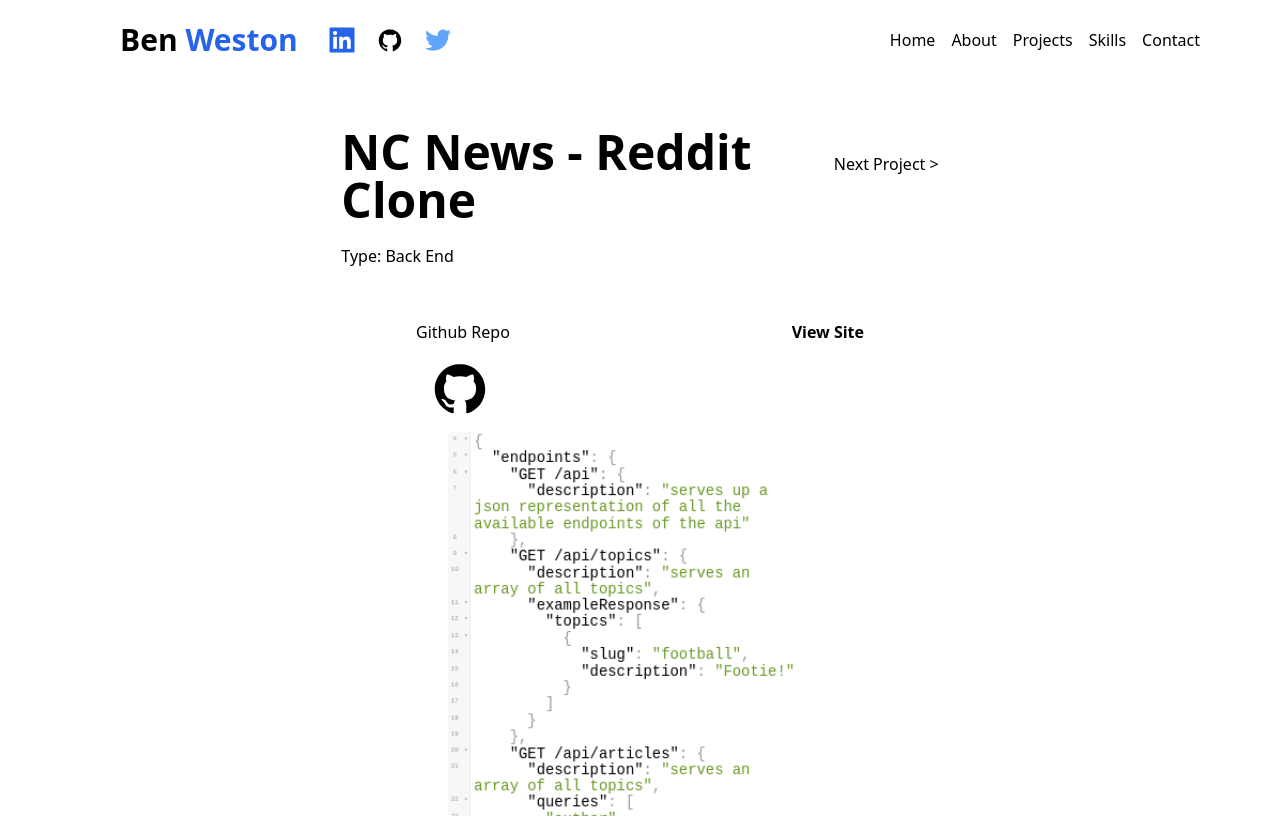
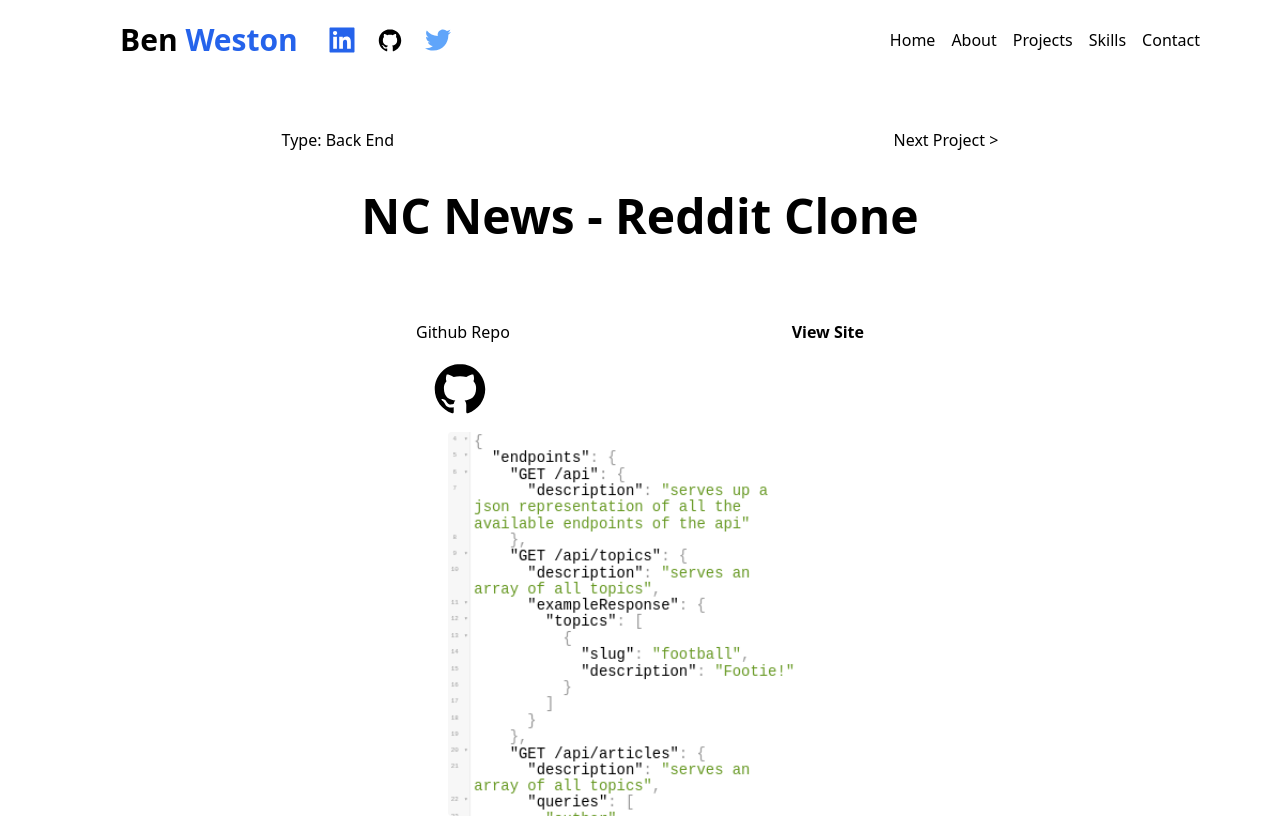
Before and after one commit to benwestondigital/next-portfolio, a Next.js app: page /projects/reddit-back in a window 1280 px wide. Shown: the top 818 px of the page. Built offline with nearby package versions, Linux system fonts and the light colour scheme.

Commit message:
move title down and edit width formatting

```diff
--- a/pages/projects/[slug].js
+++ b/pages/projects/[slug].js
@@ -49,17 +49,17 @@ const ProjectPage = ({ frontmatter, content, paths }) => {
 
   return (
     <div className='flex flex-col justify-between items-center md:mx-20 p-10 pt-20 md:pt-32 md:p-28'>
-      <div className='flex justify-between items-baseline h-48 mx-2 w-full md:w-2/3'>
-        <div className='flex flex-col justify-between items-start h-32'>
-          <h1 className='mb-5 font-bold text-3xl md:text-5xl min-w-fit'>
-            {frontmatter.title}
-          </h1>
+        <div className='flex justify-between w-4/5 mb-10'>
           <h2>Type: {frontmatter.type}</h2>
-        </div>
         <Link href={`/projects/${nextProject}`}>
           <a className='hover:font-semibold min-w-fit'>Next Project {'>'}</a>
         </Link>
       </div>
+      <div className='flex justify-between items-start h-32'>
+          <h1 className='mb-5 font-bold text-3xl md:text-5xl min-w-fit'>
+            {frontmatter.title}
+          </h1>
+        </div>
       <div className='flex justify-between w-1/2'>
         <a href={frontmatter.github} target='_blank' rel='noreferrer'>
           Github Repo
```
